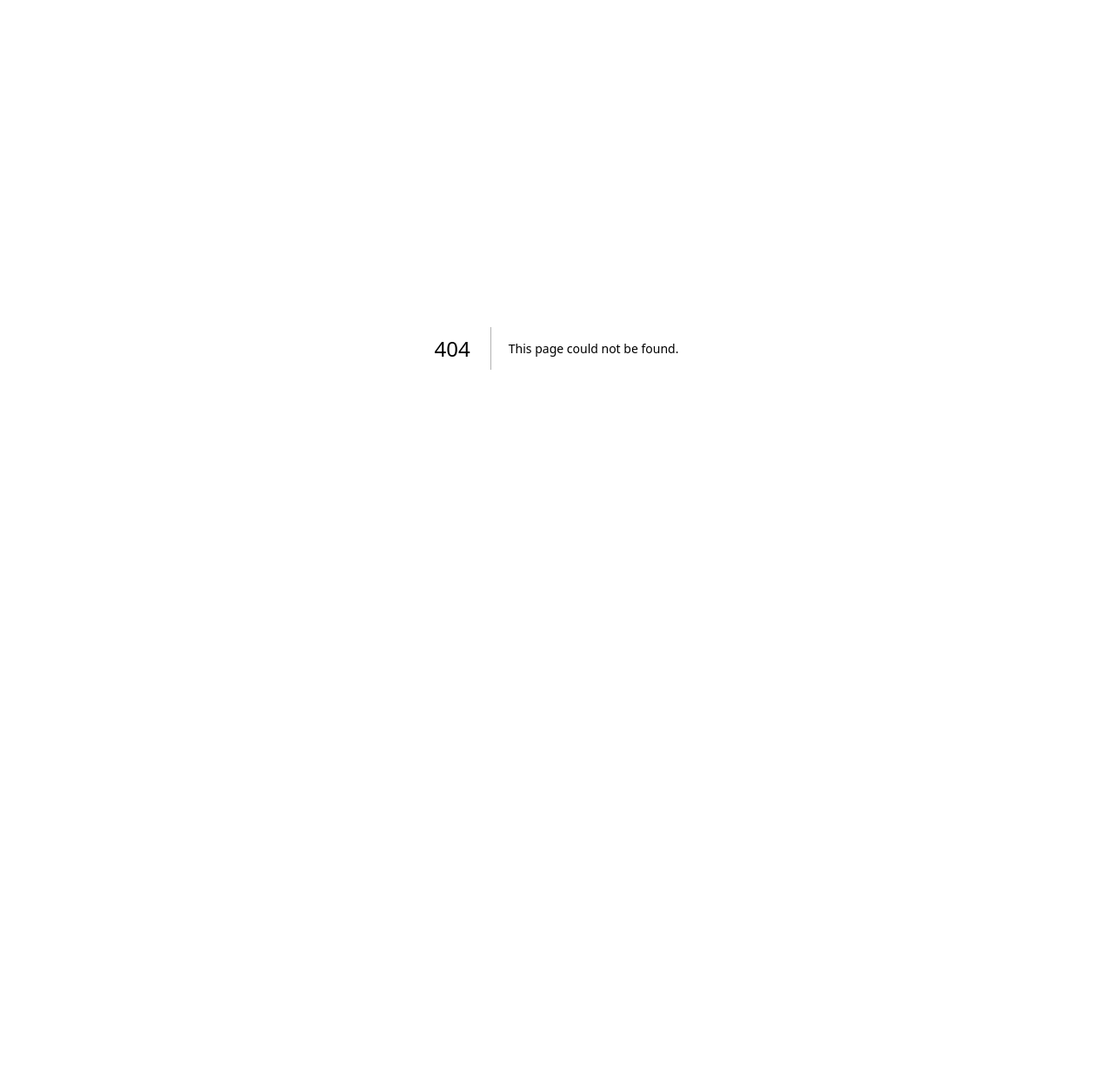
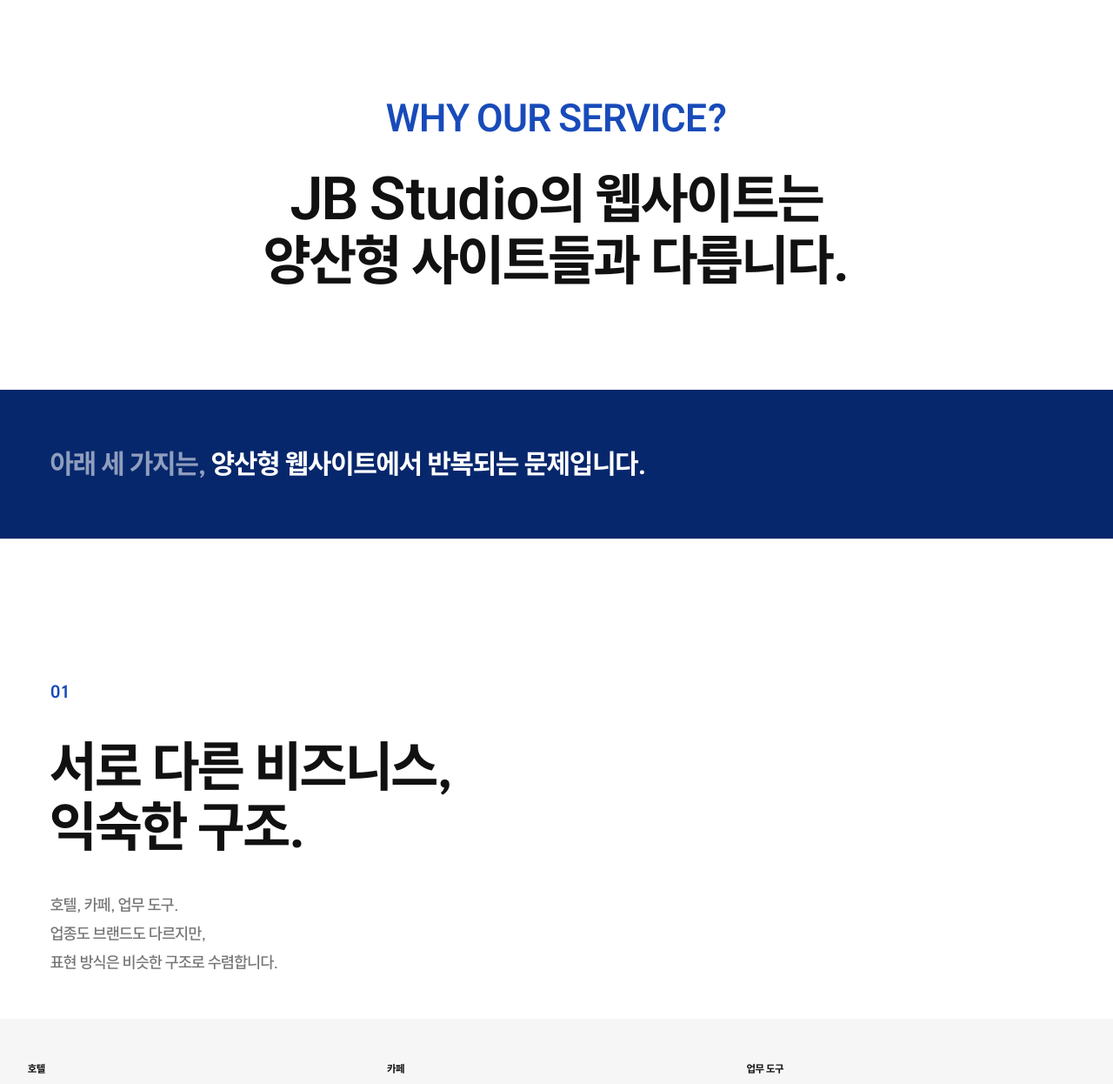
Before and after one commit to ChoiTheCreator/Studio-Jabin-HP, a Next.js app: page /why-our-service in a window 1280 px wide. Before the commit this address had no page. Shown: the top 1246 px of the page at 87% size. Before the commit the page ends 800 px from the top, so only its background shows below. Built offline with nearby package versions, Linux system fonts and the light colour scheme.

Commit message:
<Feat> Why Our Service 페이지 구성

```diff
--- /dev/null
+++ b/src/app/why-our-service/page.tsx
@@ -0,0 +1,13 @@
+import type { Metadata } from "next";
+
+import { WhyOurServicePage } from "@/features/why-our-service/WhyOurServicePage";
+
+export const metadata: Metadata = {
+  title: "WHY OUR SERVICE? | Jabin Studio",
+  description: "브랜드와 비즈니스에서 출발하는 Jabin Studio의 웹사이트 설계 원칙을 소개합니다.",
+  alternates: { canonical: "/why-our-service" },
+};
+
+export default function Page() {
+  return <WhyOurServicePage />;
+}
--- /dev/null
+++ b/src/features/why-our-service/WhyOurServicePage.tsx
@@ -0,0 +1,104 @@
+import { contentShell } from "@/components/ui/tailwind";
+
+import { WebsiteComparisonStage } from "./components/WebsiteComparisonStage";
+import { ProblemTwo } from "./components/ProblemTwo";
+import { ProblemThree } from "./components/ProblemThree";
+import { OurDifferenceSection } from "./components/OurDifferenceSection";
+
+const websites = [
+  {
+    name: "호텔",
+    original: "/images/why-our-service/hotel_full.png",
+    bone: "/images/why-our-service/hotel_bone.png",
+    width: 2880,
+    height: 8110,
+  },
+  {
+    name: "카페",
+    original: "/images/why-our-service/cafe_full.png",
+    bone: "/images/why-our-service/cafe_bone.png",
+    width: 2880,
+    height: 8132,
+  },
+  {
+    name: "업무 도구",
+    original: "/images/why-our-service/saas_full.png",
+    bone: "/images/why-our-service/saas_bone.png",
+    width: 2880,
+    height: 6100,
+  },
+] as const;
+
+function WhyHero() {
+  return (
+    <section
+      className="flex min-h-[52dvh] items-center bg-navy-paper py-14 sm:min-h-[56dvh] sm:py-16"
+      aria-labelledby="why-hero-title"
+    >
+      <div className={`${contentShell} text-center`}>
+        <p className="mb-7 text-[30px] leading-none font-bold text-navy-primary sm:mb-9 sm:text-[38px] lg:text-[44px]">
+          WHY OUR SERVICE?
+        </p>
+        <h1
+          className="mx-auto max-w-[920px] text-[38px] leading-[1.04] font-bold text-navy-ink sm:text-[54px] lg:text-[68px]"
+          id="why-hero-title"
+        >
+          <span className="block">JB Studio의 웹사이트는</span>
+          <span className="block">양산형 사이트들과 다릅니다.</span>
+        </h1>
+      </div>
+    </section>
+  );
+}
+
+function ProblemIntro() {
+  return (
+    <div className={`${contentShell} pt-24 pb-8 sm:pt-32 sm:pb-10 lg:pt-40 lg:pb-12`}>
+      <p className="mb-7 text-[18px] font-bold text-navy-primary sm:mb-9 sm:text-[20px]">01</p>
+      <h2 className="max-w-[850px] text-[40px] leading-[1.02] font-bold text-navy-ink sm:text-[56px] lg:text-[68px]">
+        서로 다른 비즈니스,
+        <br />
+        익숙한 구조.
+      </h2>
+      <p className="mt-8 max-w-[560px] text-[17px] leading-[1.65] text-navy-muted sm:mt-10 sm:text-[20px]">
+        호텔, 카페, 업무 도구.
+        <br />
+        업종도 브랜드도 다르지만,
+        <br />
+        표현 방식은 비슷한 구조로 수렴합니다.
+      </p>
+    </div>
+  );
+}
+
+function ProblemFraming() {
+  return (
+    <section className="bg-navy-deep py-12 sm:py-16" aria-label="양산형 웹사이트의 문제">
+      <div className={contentShell}>
+        <p className="text-[22px] leading-[1.25] font-bold text-white sm:text-[28px] lg:text-[34px]">
+          <span className="text-white/55">아래 세 가지는,</span>
+          <br className="sm:hidden" /> 양산형 웹사이트에서 반복되는 문제입니다.
+        </p>
+      </div>
+    </section>
+  );
+}
+
+export function WhyOurServicePage() {
+  return (
+    <main className="bg-navy-paper">
+      <WhyHero />
+      <ProblemFraming />
+      <section className="border-t border-navy-line" aria-labelledby="problem-one-title">
+        <ProblemIntro />
+        <h2 className="sr-only" id="problem-one-title">
+          서로 다른 비즈니스의 홈페이지 구조 비교
+        </h2>
+        <WebsiteComparisonStage websites={websites} />
+      </section>
+      <ProblemTwo />
+      <ProblemThree />
+      <OurDifferenceSection />
+    </main>
+  );
+}
```
